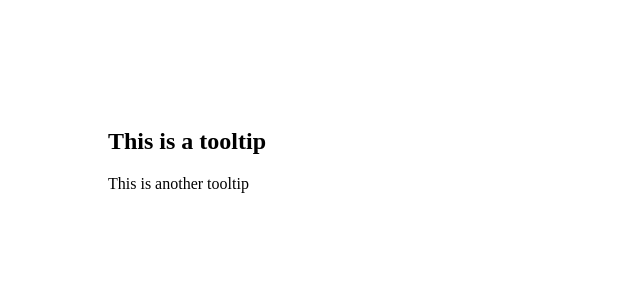
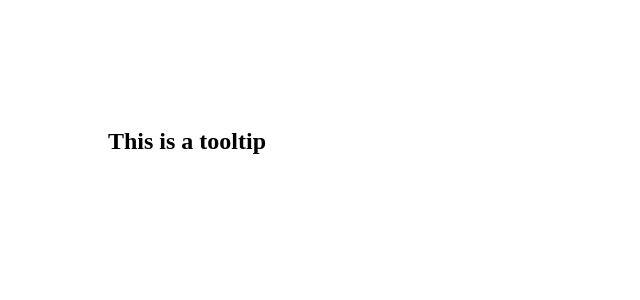
Before and after one commit to acciojob/react-composition-3-VenkataReddyPadala, a React app: page / in a window 1280 px wide. Shown: the top 300 px of the page, without its empty margins (0-640 px from the left). Built offline with nearby package versions, Linux system fonts and the light colour scheme.

Commit message:
first commit

```diff
--- a/src/components/App.js
+++ b/src/components/App.js
@@ -13,11 +13,11 @@ function App() {
         </h2>
       </Tooltip>
 
-      <Tooltip text="Another tooltip">
+      {/* <Tooltip text="Another tooltip">
         <p className="tooltip">
           <div>This is another tooltip</div>
         </p>
-      </Tooltip>
+      </Tooltip> */}
     </div>
   );
 }
```
